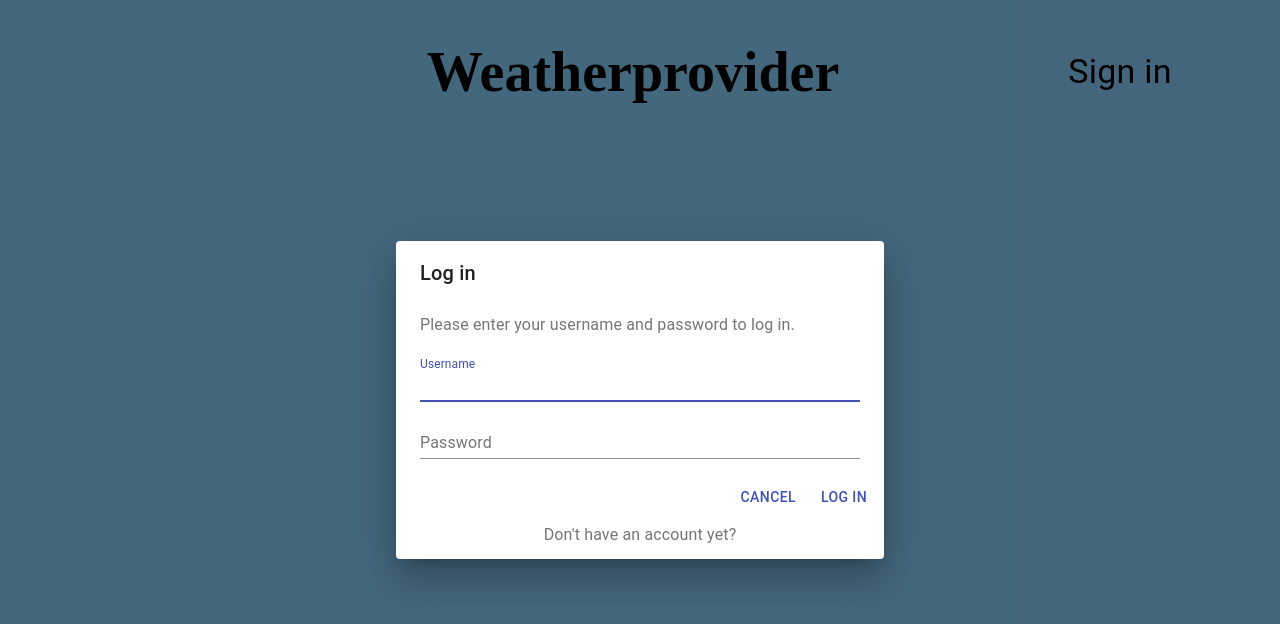
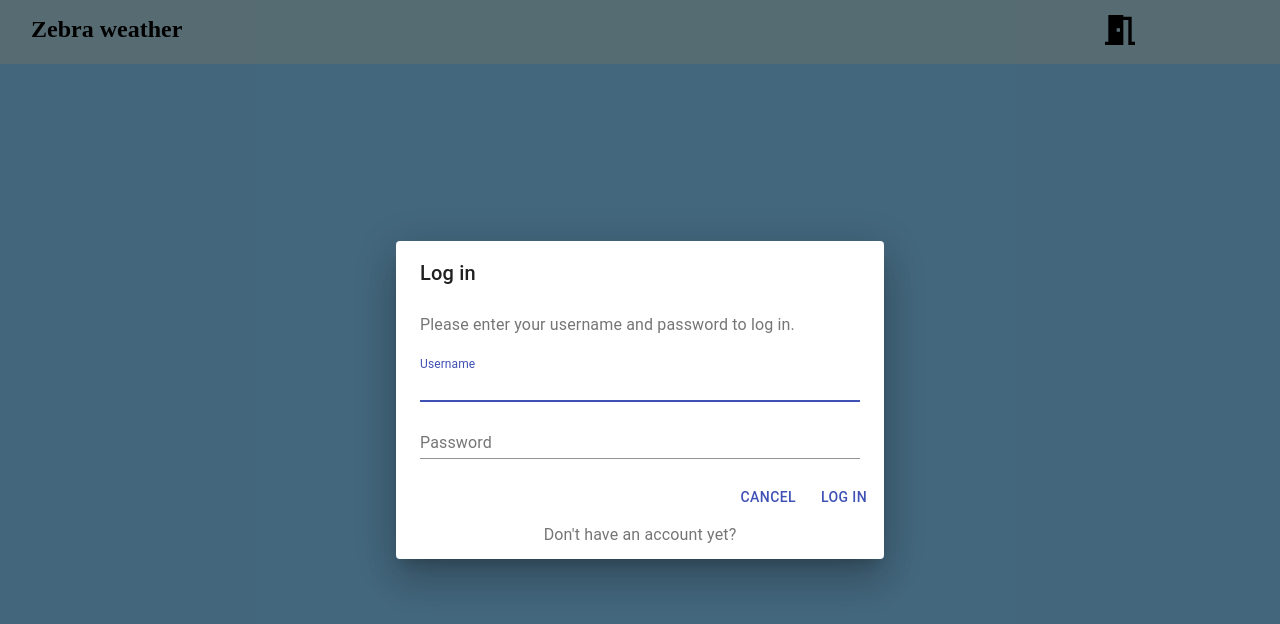
Before and after one commit to HenrikJava/weather-app, a React (Create React App) app in the folder client/: page /profile in a window 1280 px wide. Shown: the top 624 px of the page. Built offline with nearby package versions, Linux system fonts and the light colour scheme.

Commit message:
fix: restyled navbar

```diff
--- a/client/src/components/navigationBar/NavigationBar.css
+++ b/client/src/components/navigationBar/NavigationBar.css
@@ -1,9 +1,9 @@
 .navigationBarWrapper {
     display: grid;
     grid-template-columns: repeat(12, 1fr);
-    background-color: lightskyblue;
+     background-color: lightblue;
     background-size: cover;
-    height: 18%;
+    height: 8%;
 
 
 }/* .homeImage {
@@ -13,19 +13,19 @@
 } */
 .myProfile {
     grid-column: 10/13;
+    cursor: pointer;
+    text-align-last: center;
     align-self: center;
+}
+.appName {
+
+    grid-column: 1/3;
+    text-align: center;
+    font-size: 3vh;
     cursor: pointer;
 
 }
-.appName {
-    margin: auto;
-    grid-column: 5/8;
+#sign-in {
     text-align: center;
-    font-size: 7vh;
-    cursor: pointer;
-
-
+    font-size: 5vh;
 }
-.sign-in {
-    text-align: center;
-}
--- a/client/src/components/navigationBar/NavigationBar.js
+++ b/client/src/components/navigationBar/NavigationBar.js
@@ -11,6 +11,8 @@ import {SignInDialogContext} from '../../shared/global/provider/SignInDialogProv
 import { SignInDialog } from '../signInDialog/SignInDialog'
 import {RegisterDialogContext} from '../../shared/global/provider/RegisterDialogProvider'
 import { RegisterDialog } from '../registerDialog/RegisterDialog'
+import MeetingRoomIcon from '@material-ui/icons/MeetingRoom';
+
 export const NavigationBar = () => {
     const history = useHistory()
     const [authenticatedUser, setAuthenticatedUser] = useContext(UserContext)
@@ -20,8 +22,8 @@ export const NavigationBar = () => {
 
     return(
         <div className="navigationBarWrapper" >
-        <h1 className="appName" onClick={() => { return history.push(RoutingPath.homeView), setShowDetails(false)}}>Weatherprovider</h1>
-        <span  className="myProfile">{authenticatedUser? <ProfileBar/> : <Typography className="sign-in" variant="h4" onClick={() => setSignInDialogOpen(true)}>Sign in</Typography> }</span>
+        <h1 className="appName" onClick={() => { return history.push(RoutingPath.homeView), setShowDetails(false)}}>Zebra weather</h1>
+        <span  className="myProfile">{authenticatedUser? <ProfileBar/> : <MeetingRoomIcon id="sign-in" variant="h4" onClick={() => setSignInDialogOpen(true)}/> }</span>
         <SignInDialog></SignInDialog>
         <RegisterDialog></RegisterDialog>
         </div>
--- a/client/src/components/profile/ProfileBar.css
+++ b/client/src/components/profile/ProfileBar.css
@@ -1,19 +1,30 @@
 .navbar-img {
-    width: 7vw;
+    width: 4vw;
     border-radius: 100%;
-    grid-column: 1/4;
 }
 .username {
     align-self: center;
+    margin-right: 15%;
+}
+.username-image {
     display: flex;
-    grid-column: 6/8;
+    grid-column: 1/4;
+
 }
 .profile-wrapper {
     display: grid;
     grid-template-columns: repeat(10, 1fr);
+    height: 100%;
+    align-content: center;
 }
 .profile-subBar {
     display: flex;
-    grid-column: 1/8;
+    grid-column: 6/10;
     justify-content: space-around
 }
+.links {
+    align-self: center;
+}
+#icons {
+    font-size: 4vh;
+}
--- a/client/src/components/profile/ProfileBar.js
+++ b/client/src/components/profile/ProfileBar.js
@@ -3,8 +3,10 @@ import { UserContext } from "../../shared/global/provider/UserProvider";
 import "./ProfileBar.css";
 import { useHistory } from "react-router-dom";
 import RoutingPath from "../../routes/RoutingPath";
-import { Typography } from "@material-ui/core";
-
+import { Icon, Typography } from "@material-ui/core";
+import PersonIcon from '@material-ui/icons/Person';
+import SettingsIcon from '@material-ui/icons/Settings';
+import ExitToAppIcon from '@material-ui/icons/ExitToApp';
 export const ProfileBar = () => {
   const [authenticatedUser, setAuthenticatedUser] = useContext(UserContext);
   const history = useHistory();
@@ -17,24 +19,25 @@ export const ProfileBar = () => {
   return (
 
       <div className="profile-wrapper">
-        <img
+        <div className="username-image"><span className="username">
+          <Typography variant="h5">{authenticatedUser}</Typography>
+        </span><img
           src="https://www.thispersondoesnotexist.com/image"
           alt="picture"
           className="navbar-img"
         />
-        <span className="username">
-          <Typography variant="h5">{authenticatedUser}</Typography>
-        </span>
+        </div>
+
         <div className="profile-subBar">
-          <a onClick={() => history.push(RoutingPath.profileView)}>
-            <Typography variant="h5">Profile</Typography>
+          <a onClick={() => history.push(RoutingPath.profileView)} className="links">
+            <PersonIcon id="icons"/>
           </a>
-          <a onClick={() => history.push(RoutingPath.settingsView)}>
-            <Typography variant="h5">Settings</Typography>
+          <a onClick={() => history.push(RoutingPath.settingsView)} className="links">
+            <SettingsIcon id="icons"/>
           </a>
 
-          <a onClick={() => logout()}>
-            <Typography variant="h5">Log out</Typography>
+          <a onClick={() => logout()} className="links">
+            <ExitToAppIcon id="icons"/>
           </a>
         </div>
       </div>
--- a/client/src/shared/global/css/Global.css
+++ b/client/src/shared/global/css/Global.css
@@ -7,7 +7,7 @@ body, html , #root {
 }
 .home-view, .profile-view, .empty-view {
     width: 100%;
-    height: 82%;
+    height: 92%;
 }
 .profile-view, .empty-view {
     background-color: lightskyblue;
```
